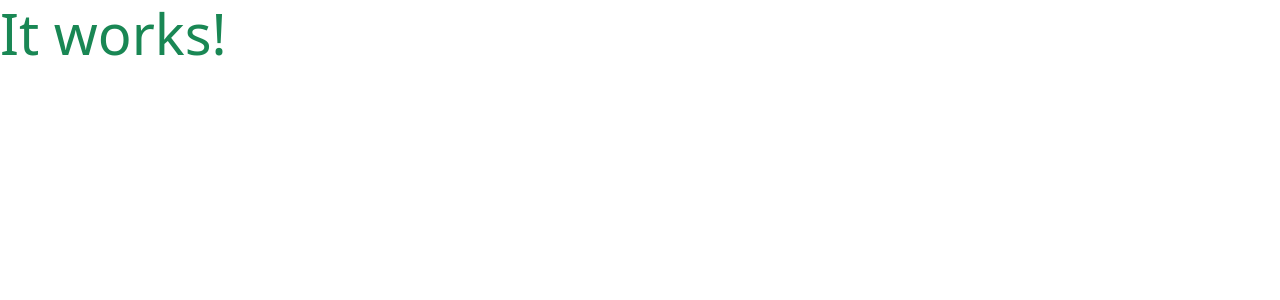
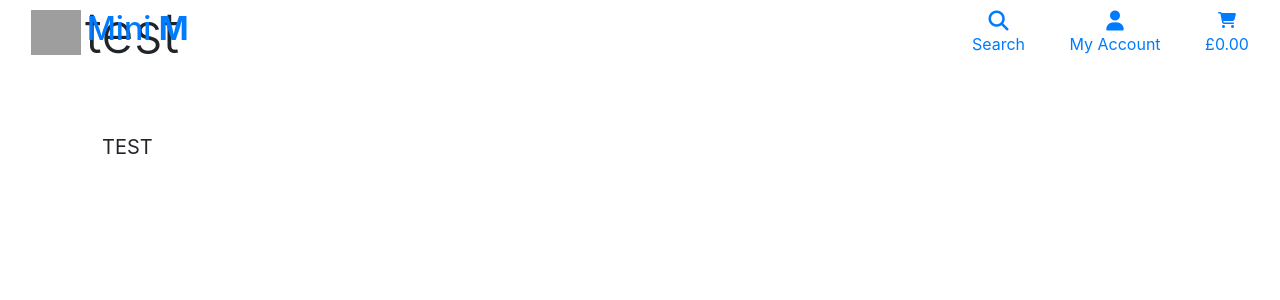
Before and after one commit to Esmael-Pinho/fourth-milestone-project, a Django app: page / in a window 1280 px wide. Shown: the top 300 px of the page. Run offline with Django 3.2, Linux system fonts and the light colour scheme; some libraries are stand-ins or nearby versions; grey boxes are pictures that could not be loaded.

Commit message:
added main page header

```diff
--- a/home/templates/home/index.html
+++ b/home/templates/home/index.html
@@ -1,6 +1,27 @@
 {% extends "base.html" %}
 {% load static %}
 
+{% block page_header %}
+    <div class="container header-container">
+        <div class="row">
+            <div class="col"></div>
+        </div>
+    </div>
+{% endblock %}
+
 {% block content %}
-    <h1 class="display-4 text-success">It works!</h1>
+    <div class="container h-100">
+        <div class="row h-100">
+            <div class="col-7 col-md-6 my-auto">
+                <h1 class="display-4 logo-font text-black">
+                   test
+                </h1>
+                <div class="my-5">
+                    <h4>
+                        <a href="" class="shop-now-button btn btn-lg rounded-0 text-uppercase py-3">test</a>
+                    </h4>
+                </div>
+            </div>
+        </div>
+    </div>
 {% endblock %}
--- a/templates/base.html
+++ b/templates/base.html
@@ -18,7 +18,7 @@
     {% endblock %}
 
     {% block corecss %}
-        <link href="https://cdn.jsdelivr.net/npm/bootstrap@5.3.2/dist/css/bootstrap.min.css" rel="stylesheet" integrity="sha384-T3c6CoIi6uLrA9TneNEoa7RxnatzjcDSCmG1MXxSR1GAsXEV/Dwwykc2MPK8M2HN" crossorigin="anonymous">
+    <link rel="stylesheet" href="https://stackpath.bootstrapcdn.com/bootstrap/4.4.1/css/bootstrap.min.css" integrity="sha384-Vkoo8x4CGsO3+Hhxv8T/Q5PaXtkKtu6ug5TOeNV6gBiFeWPGFN9MuhOf23Q9Ifjh" crossorigin="anonymous">
     {% endblock %}
 
     {% block extra_css %}
@@ -28,11 +28,11 @@
         <!-- Fontawesome -->
         <script src="https://kit.fontawesome.com/524826ac04.js" crossorigin="anonymous"></script>
         <!-- JQuery -->
-        <script src="https://code.jquery.com/jquery-3.6.4.min.js"></script>
+        <script src="https://code.jquery.com/jquery-3.4.1.slim.min.js" integrity="sha384-J6qa4849blE2+poT4WnyKhv5vZF5SrPo0iEjwBvKU7imGFAV0wwj1yYfoRSJoZ+n" crossorigin="anonymous"></script>
         <!--  -->
         <!-- Bootstrap -->
-        <script src="https://cdn.jsdelivr.net/npm/@popperjs/core@2.11.8/dist/umd/popper.min.js" integrity="sha384-I7E8VVD/ismYTF4hNIPjVp/Zjvgyol6VFvRkX/vR+Vc4jQkC+hVqc2pM8ODewa9r" crossorigin="anonymous"></script>
-        <script src="https://cdn.jsdelivr.net/npm/bootstrap@5.3.2/dist/js/bootstrap.min.js" integrity="sha384-BBtl+eGJRgqQAUMxJ7pMwbEyER4l1g+O15P+16Ep7Q9Q+zqX6gSbd85u4mG4QzX+" crossorigin="anonymous"></script>
+        <script src="https://cdn.jsdelivr.net/npm/popper.js@1.16.0/dist/umd/popper.min.js" integrity="sha384-Q6E9RHvbIyZFJoft+2mJbHaEWldlvI9IOYy5n3zV9zzTtmI3UksdQRVvoxMfooAo" crossorigin="anonymous"></script>
+        <script src="https://stackpath.bootstrapcdn.com/bootstrap/4.4.1/js/bootstrap.min.js" integrity="sha384-wfSDF2E50Y2D1uUdj0O3uMBJnjuUD4Ih7YwaYd1iqfktj0Uod8GCExl3Og8ifwB6" crossorigin="anonymous"></script>
         <!--  -->
     {% endblock %}
 
@@ -42,7 +42,65 @@
     <title>Mini-M {% block extra_title %}{% endblock %}</title>
   </head>
   <body>
-    <header class="container-fluid fixed-top"></header>
+    <header class="container-fluid fixed-top">
+        <div class="row">
+            <div class="col-12 col-lg-4 my-auto py-1 py-lg-0 text-center text-lg-left">
+                <a href="{% url 'home' %}" class="navbar-brand nav-link main-logo-link">
+                    <img src="/docs/4.4/assets/brand/bootstrap-solid.svg" width="50" height="45" class="d-inline-block align-top logo-font text-black my-0" alt="">
+                    <h2 class="logo-font text-black my-0 d-inline-block"> Mini<strong class="green"> M</strong></h2>
+                </a>
+            </div>
+            <div class="col-12 col-lg-4 my-auto py-1 py-lg-0">
+
+            </div>
+            <div class="col-12 col-lg-4 my-auto py-1 py-lg-0">
+                <ul class="list-inline list-unstyled text-center text-lg-right my-0">
+                    <li class="list-inline-item dropdown ms-3a">
+                        <a class="nav-link" href="#" data-bs-toggle="collapse" data-bs-target="#search-bar" aria-controls="search-bar" aria-expanded="false" aria-label="Search">
+                            <div class="text-center icon">
+                                <div><i class="fas fa-search fa-lg"></i></div>
+                                <p class="my-0">Search</p>
+                            </div>
+                        </a>
+                    </li>
+                    <li class="list-inline-item dropdown">
+                        <a class="text-black nav-link" href="#" id="user-options" data-toggle="dropdown" aria-haspopup="true" aria-expanded="false">
+                            <div class="text-center">
+                                <div><i class="fas fa-user fa-lg"></i></div>
+                                <p class="my-0">My Account</p>
+                            </div>
+                        </a>
+                        <div class="dropdown-menu border-0" aria-labelledby="user-options">
+                            {% if request.user.is_authenticated %}
+                                {% if request.user.is_superuser %}
+                                    <a href="" class="dropdown-item">Product Management</a>
+                                {% endif %}
+                                <a href="" class="dropdown-item">My Profile</a>
+                                <a href="{% url 'account_logout' %}" class="dropdown-item">Logout</a>
+                            {% else %}
+                                <a href="{% url 'account_signup' %}" class="dropdown-item">Register</a>
+                                <a href="{% url 'account_login' %}" class="dropdown-item">Login</a>
+                            {% endif %}
+                        </div>
+                    </li>
+                    <li class="list-inline-item">
+                        <a class="{% if grand_total %}text-info font-weight-bold{% else %}text-black{% endif %} nav-link" href="">
+                            <div class="text-center">
+                                <div><i class="fa-solid fa-cart-shopping"></i></div>
+                                <p class="my-0">
+                                    {% if grand_total %}
+                                        ${{ grand_total|floatformat:2 }}
+                                    {% else %}
+                                        £0.00
+                                    {% endif %}
+                                </p>
+                            </div>
+                        </a>
+                    </li>
+                </ul>
+            </div>
+        </div>
+    </header>
 
     {% if messages %}
         <div class="message-container"></div>
```
